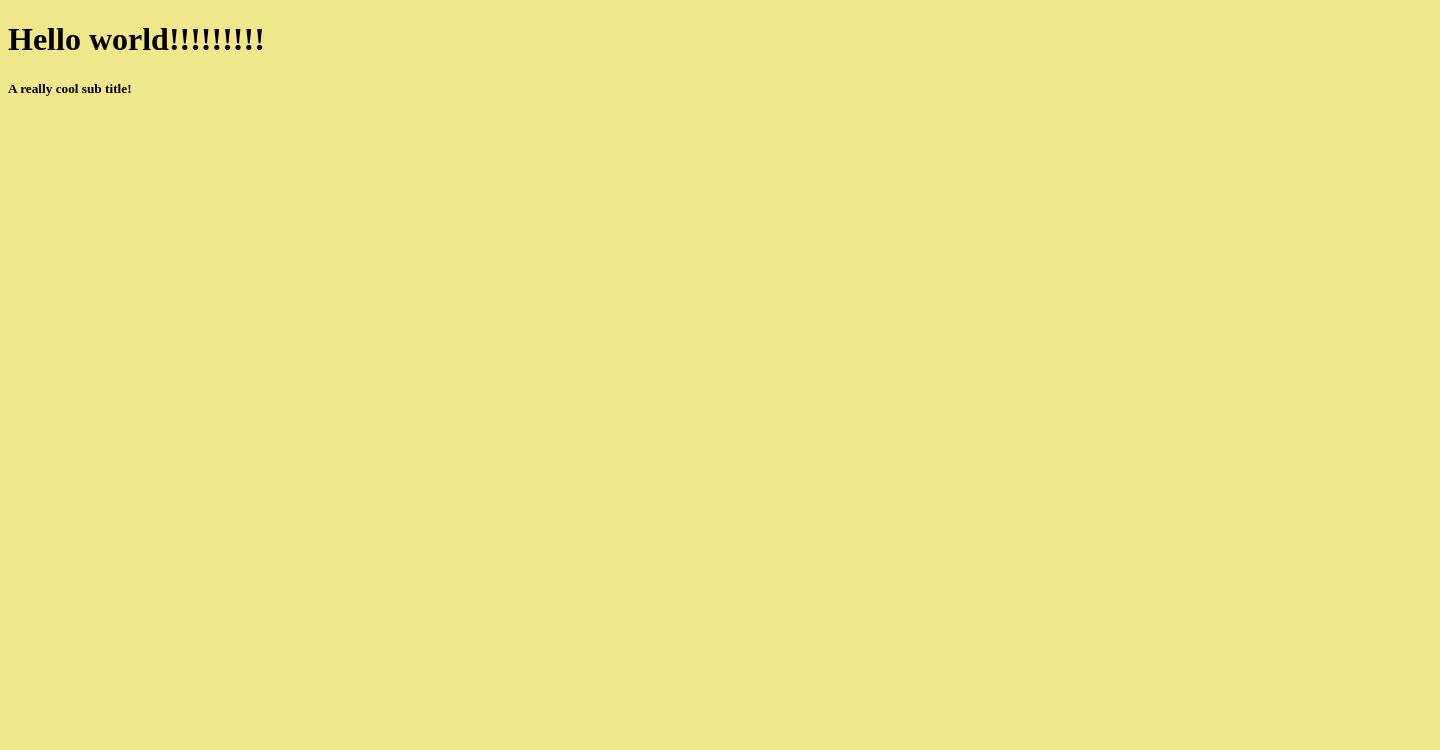
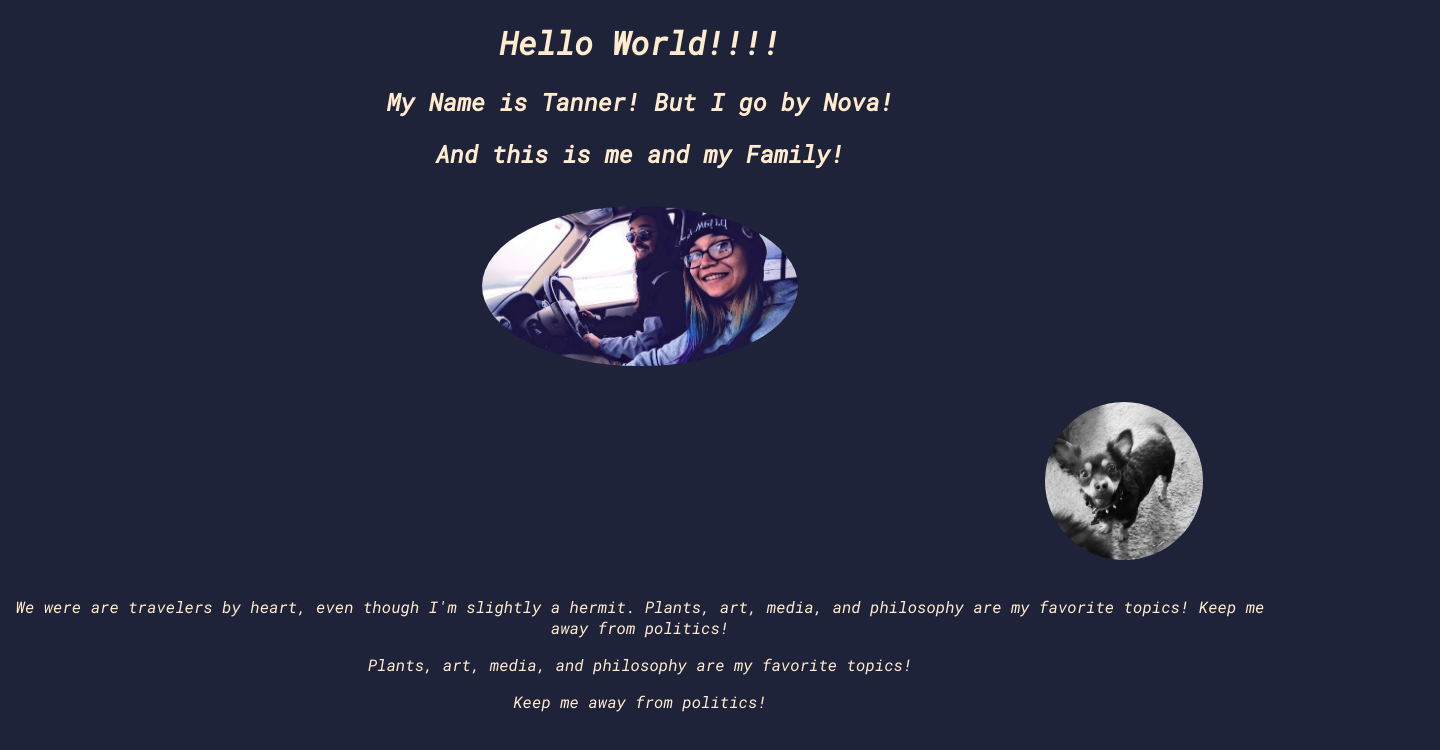
Before and after one commit to NovaObrien/Day-1, a plain HTML site: page index.html in a window 1280 px wide. Shown: the whole page, 1440 px wide, since content can reach past the window. Drawn offline with Linux system fonts and the light colour scheme.

Commit message:
Added pictures of my family and a short about me

```diff
--- a/index.html
+++ b/index.html
@@ -1,18 +1,38 @@
 <!DOCTYPE html>
 <html lang="en">
+
 <head>
   <meta charset="UTF-8">
   <meta name="viewport" content="width=device-width, initial-scale=1.0">
   <title>Day 1</title>
-  <style>
-    .bg-yellow {
-      background-color: khaki;
-  }
+
+  <link href="https://fonts.googleapis.com/css2?family=Roboto+Mono:ital@1&display=swap" rel="stylesheet">
+  <link rel="stylesheet" href="style.css">
+
   </style>
 </head>
-<body class="bg-yellow">
-    <h1> Hello world!!!!!!!!! </h1>
-    <h5>A really cool sub title!</h5>
-
+<body>
+  <header class = "header-color space-between">
+  <div>
+    <h1> Hello World!!!! </h1>
+    <h2>My Name is Tanner! But I go by Nova!</h2>
+    <h2>And this is me and my Family!</h2>
+  </div>
+    <div>
+      <img src="Family2.jpg" alt="">
+    </div>
+    <div class="size">
+      <img src="Family4.jpg">
+    </div>
+    <p>
+      We were are travelers by heart, even though I'm slightly a hermit.
+      Plants, art, media, and philosophy are my favorite topics! Keep me away from politics!
+    </p>
+    <p>
+      Plants, art, media, and philosophy are my favorite topics!
+    </p>
+    <p>
+     Keep me away from politics!
+    </p>
 </body>
 </html>
--- a/style.css
+++ b/style.css
@@ -0,0 +1,23 @@
+body{
+  background-color: rgb(31, 35, 58);
+  text-align: center;
+  color: blanchedalmond;
+  font-family: 'Roboto Mono', monospace;
+}
+
+header{
+  height: 80px;
+}
+
+img{
+  padding: 1em;
+  width: 25%;
+  border: 5cm;
+  border-radius: 50%;
+
+}
+
+.size{
+  width: 50%;
+  padding-left: 50em;
+}
```
Also changed, not shown: Family2.jpg (added), Family3.jpg (added), Family4.jpg (added).
